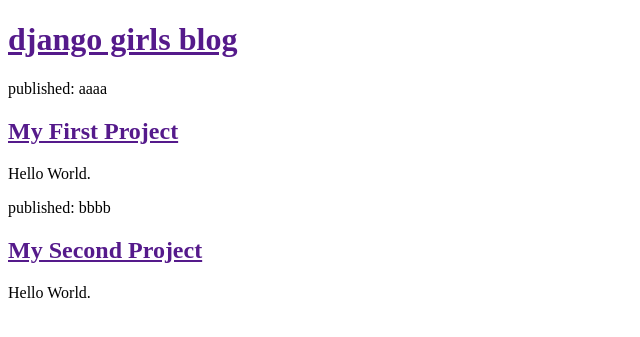
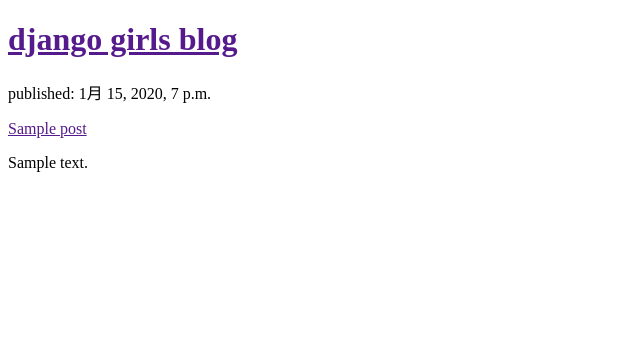
Before and after one commit to yonai419/my-first-blog, a Django app: template blog/templates/blog/post_list.html in a window 1280 px wide. Shown: the top 337 px of the page, without its empty margins (0-640 px from the left). Run offline with Django 3.2, Linux system fonts and the light colour scheme; the template is opened without the code that fills it: values that come from a table or form of the project are taken from there, others are empty; tables that the repository leaves empty hold one stand-in row (values such as "Sample post").

Commit message:
modified template

```diff
--- a/blog/models.py
+++ b/blog/models.py
@@ -6,7 +6,7 @@ class Post(models.Model):
     title = models.CharField(max_length=200)
     text = models.TextField()
     created_date = models.DateTimeField(default=timezone.now)
-    publishd_date = models.DateTimeField(blank=True, null=True)
+    published_date = models.DateTimeField(blank=True, null=True)
 
     def publish(self):
         self.published_date = timezone.now()
--- a/blog/templates/blog/post_list.html
+++ b/blog/templates/blog/post_list.html
@@ -13,33 +13,21 @@
     </h1>
   </div>
 
+  {% for post in posts %}
     <div>
       <p>
-      published: aaaa
+        published: {{ post.published_date }}
       </p>
-    <h2>
+      <p>
         <a href="">
-        My First Project
+          {{ post.title  }}
         </a>
-    </h2>
+      </p>
       <p>
-      Hello World.
+        {{ post.text|linebreaksbr }}
       </p>
     </div>
-
-  <div>
-    <p>
-      published: bbbb
-    </p>
-    <h2>
-      <a href="">
-        My Second Project
-      </a>
-    </h2>
-    <p>
-      Hello World.
-    </p>
-  </div>
+  {% endfor %}
 
 </body>
 </html>
--- a/blog/views.py
+++ b/blog/views.py
@@ -1,4 +1,7 @@
 from django.shortcuts import render
+from django.utils import timezone
+from .models import Post
 
 def post_list(request):
-    return render(request, 'blog/post_list.html', {})
+    posts = Post.objects.filter(published_date__lte=timezone.now()).order_by('published_date')
+    return render(request, 'blog/post_list.html', {'posts': posts})
```
Also changed, not shown: blog/migrations/0002_auto_20181208_0933.py (added). Lines whose indentation alone changed are shown as unchanged.
